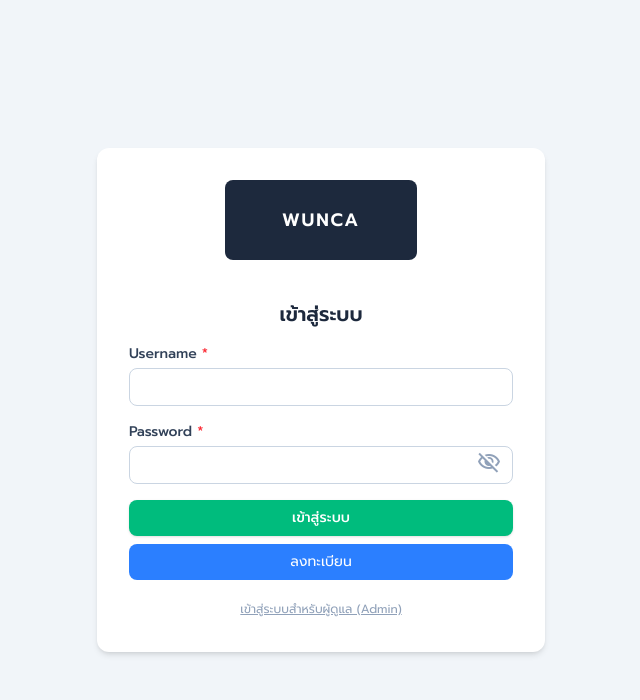
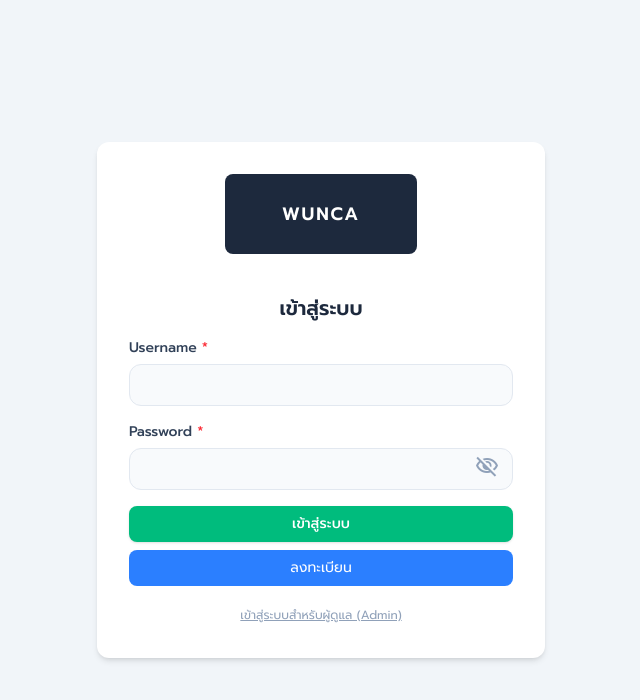
Before and after one commit to MinParichart/pokemon_shopping_min, a Vue app in the folder FrontEnd/: page /login in a window 1280 px wide. Shown: the top 700 px of the page, without its empty margins (319-959 px from the left). Built offline with nearby package versions, Linux system fonts and the light colour scheme; no server answers.

Commit message:
Change Style for BaseInput Component

```diff
--- a/FrontEnd/src/components/common/BaseInput.vue
+++ b/FrontEnd/src/components/common/BaseInput.vue
@@ -1,27 +1,27 @@
 <template>
-  <div class="w-full">
-    <label v-if="label" class="block text-sm mb-1 font-medium text-slate-700">
+  <div class="w-full group">
+    <label v-if="label"
+      class="block text-sm mb-1.5 font-medium text-slate-700 transition-colors group-focus-within:text-emerald-600">
       {{ label }} <span v-if="required" class="text-red-500">*</span>
     </label>
 
     <div class="relative">
-      <div v-if="$slots.icon" class="absolute left-3 top-1/2 -translate-y-1/2 text-slate-400 text-lg pointer-events-none">
+      <div v-if="$slots.icon"
+        class="absolute left-3.5 top-1/2 -translate-y-1/2 text-slate-400 text-lg pointer-events-none transition-colors group-focus-within:text-emerald-500">
         <slot name="icon"></slot>
       </div>
 
-      <component
-        :is="type === 'textarea' ? 'textarea' : 'input'"
-        v-bind="$attrs"
-        :value="modelValue"
-        :type="type === 'textarea' ? undefined : type"
-        :class="[
-          'w-full border border-slate-300 rounded-lg py-2 text-sm focus:outline-none focus:ring-2 focus:ring-emerald-400 transition-shadow',
-          $slots.icon ? 'pl-9 pr-3' : 'px-3'
-        ]"
-        @input="$emit('update:modelValue', ($event.target as HTMLInputElement).value)"
-      />
+      <component :is="type === 'textarea' ? 'textarea' : 'input'" v-bind="$attrs" :value="modelValue"
+        :type="type === 'textarea' ? undefined : type" :class="[
+          'w-full text-sm text-slate-800 placeholder:text-slate-400',
+          'bg-slate-50 border border-slate-200 rounded-xl px-4 py-2.5',
+          'outline-none transition-all duration-200 ease-in-out',
+          'focus:bg-white focus:border-emerald-500 focus:ring-4 focus:ring-emerald-500/10',
+          $slots.icon ? 'pl-10 pr-4' : 'px-4'
+        ]" @input="$emit('update:modelValue', ($event.target as HTMLInputElement).value)" />
 
-      <div v-if="$slots.rightIcon" class="absolute right-3 top-1/2 -translate-y-1/2">
+      <div v-if="$slots.rightIcon"
+        class="absolute right-3.5 top-1/2 -translate-y-1/2 text-slate-400 transition-colors group-focus-within:text-slate-600">
         <slot name="rightIcon"></slot>
       </div>
     </div>
--- a/FrontEnd/src/layouts/AuthLayout.vue
+++ b/FrontEnd/src/layouts/AuthLayout.vue
@@ -3,8 +3,7 @@
     <div class="w-full max-w-md bg-white rounded-xl shadow-md p-8">
       <div class="flex flex-col items-center mb-6">
         <div
-          class="w-48 h-20 bg-slate-800 text-white flex items-center justify-center rounded-lg mb-4 text-lg font-semibold tracking-widest"
-        >
+          class="w-48 h-20 bg-slate-800 text-white flex items-center justify-center rounded-lg mb-4 text-lg font-semibold tracking-widest">
           WUNCA
         </div>
       </div>
```
Also changed, not shown: FrontEnd/src/components/common/BaseButton.vue (+2 -5 lines).
